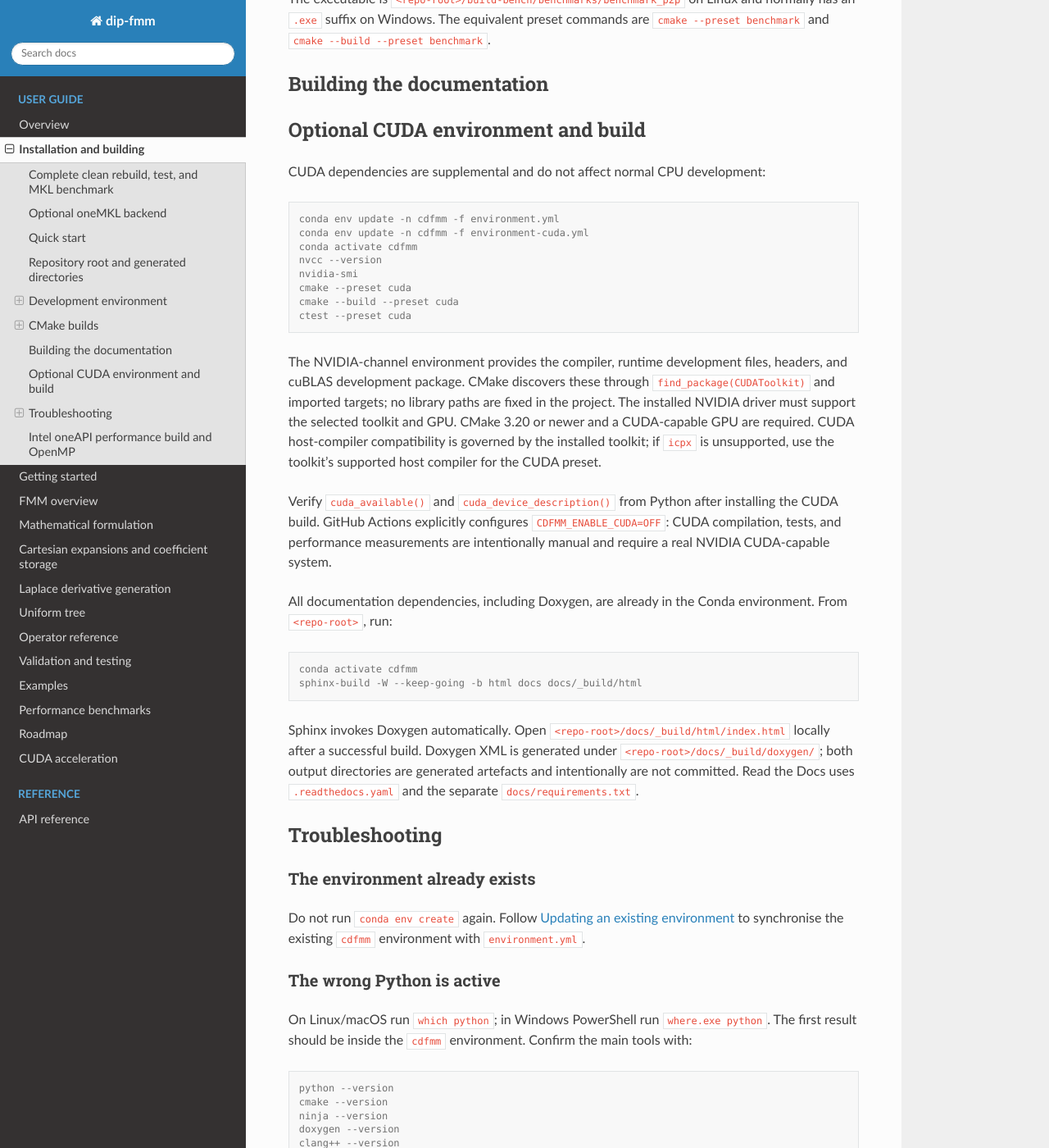
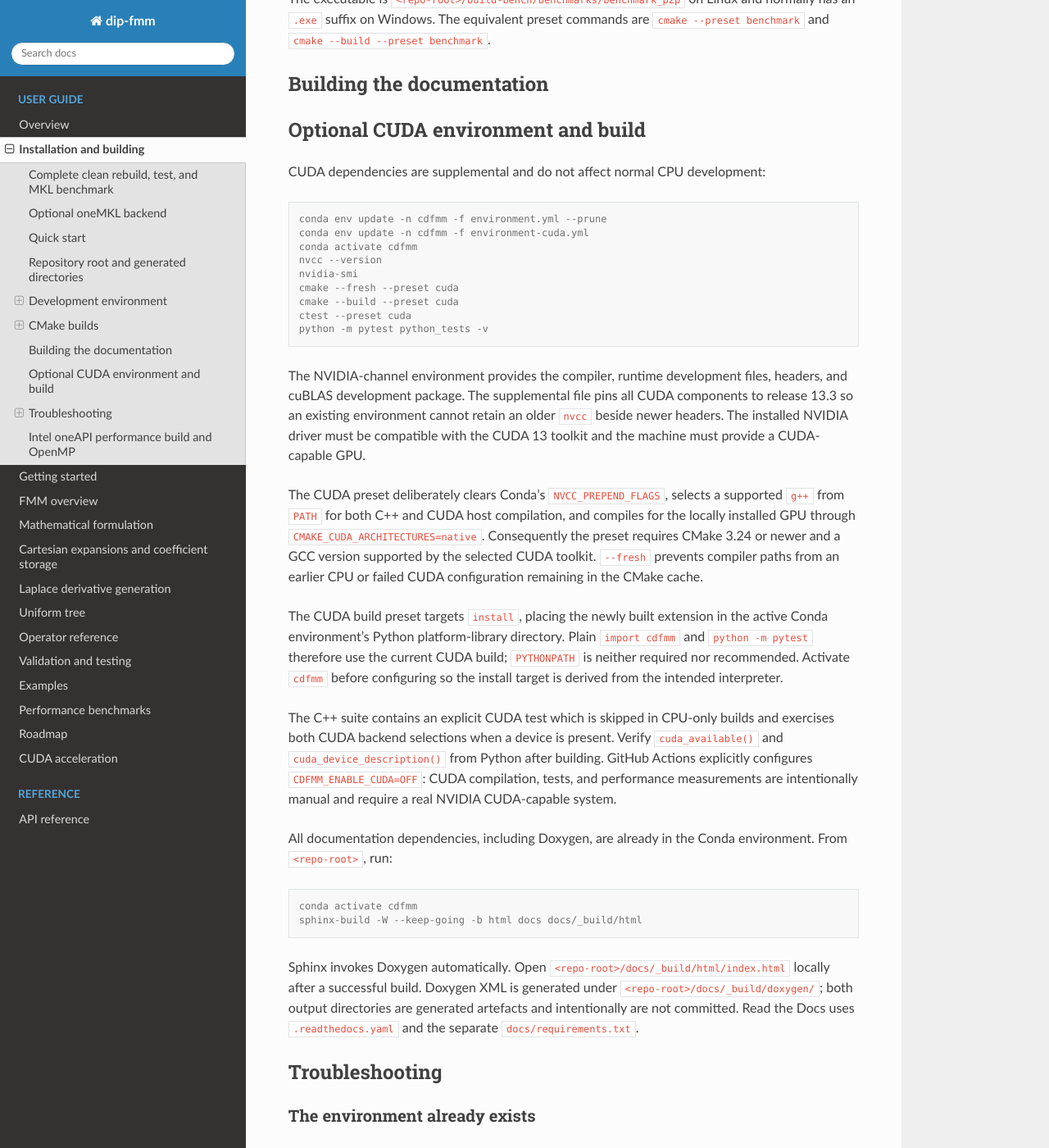
Before and after one commit to Ximtecs/dip-fmm, a Sphinx documentation site: the page built from docs/installation.md, in a window 1280 px wide and 1400 px high, scrolled down 7141 px. Shown: the whole window at 82% size. Built offline with Sphinx 7.4.7 and the Read the Docs theme 3.1.0, drawn with Linux system fonts in a browser that asks for light colours; the version number is read from the project's files by our own code.

Commit message:
Make CUDA environment setup reproducible

````diff
--- a/docs/installation.md
+++ b/docs/installation.md
@@ -353,26 +353,41 @@ are `cmake --preset benchmark` and `cmake --build --preset benchmark`.
 CUDA dependencies are supplemental and do not affect normal CPU development:
 
 ```console
-conda env update -n cdfmm -f environment.yml
+conda env update -n cdfmm -f environment.yml --prune
 conda env update -n cdfmm -f environment-cuda.yml
 conda activate cdfmm
 nvcc --version
 nvidia-smi
-cmake --preset cuda
+cmake --fresh --preset cuda
 cmake --build --preset cuda
 ctest --preset cuda
+python -m pytest python_tests -v
 ```
 
 The NVIDIA-channel environment provides the compiler, runtime development
-files, headers, and cuBLAS development package. CMake discovers these through
-`find_package(CUDAToolkit)` and imported targets; no library paths are fixed in
-the project. The installed NVIDIA driver must support the selected toolkit and
-GPU. CMake 3.20 or newer and a CUDA-capable GPU are required. CUDA host-compiler
-compatibility is governed by the installed toolkit; if `icpx` is unsupported,
-use the toolkit's supported host compiler for the CUDA preset.
+files, headers, and cuBLAS development package. The supplemental file pins all
+CUDA components to release 13.3 so an existing environment cannot retain an
+older `nvcc` beside newer headers. The installed NVIDIA driver must be
+compatible with the CUDA 13 toolkit and the machine must provide a
+CUDA-capable GPU.
 
+The CUDA preset deliberately clears Conda's `NVCC_PREPEND_FLAGS`, selects a
+supported `g++` from `PATH` for both C++ and CUDA host compilation, and compiles
+for the locally installed GPU through `CMAKE_CUDA_ARCHITECTURES=native`.
+Consequently the preset requires CMake 3.24 or newer and a GCC version supported
+by the selected CUDA toolkit. `--fresh` prevents compiler paths from an earlier
+CPU or failed CUDA configuration remaining in the CMake cache.
+
+The CUDA build preset targets `install`, placing the newly built extension in
+the active Conda environment's Python platform-library directory. Plain
+`import cdfmm` and `python -m pytest` therefore use the current CUDA build;
+`PYTHONPATH` is neither required nor recommended. Activate `cdfmm` before
+configuring so the install target is derived from the intended interpreter.
+
+The C++ suite contains an explicit CUDA test which is skipped in CPU-only
+builds and exercises both CUDA backend selections when a device is present.
 Verify `cuda_available()` and `cuda_device_description()` from Python after
-installing the CUDA build. GitHub Actions explicitly configures
+building. GitHub Actions explicitly configures
 `CDFMM_ENABLE_CUDA=OFF`: CUDA compilation, tests, and performance measurements
 are intentionally manual and require a real NVIDIA CUDA-capable system.
 
--- a/environment.yml
+++ b/environment.yml
@@ -12,7 +12,7 @@ dependencies:
   - jupyterlab
   - ipykernel
   - ipywidgets
-  - cmake>=3.20
+  - cmake>=3.24
   - ninja
   # Intel oneAPI icpx is the reference high-performance C++20 compiler.
   - dpcpp_linux-64
````
Also changed, not shown: CMakeLists.txt (+14 -1 lines), CMakePresets.json (+9 -1 lines), environment-cuda.yml (+7 -3 lines).
